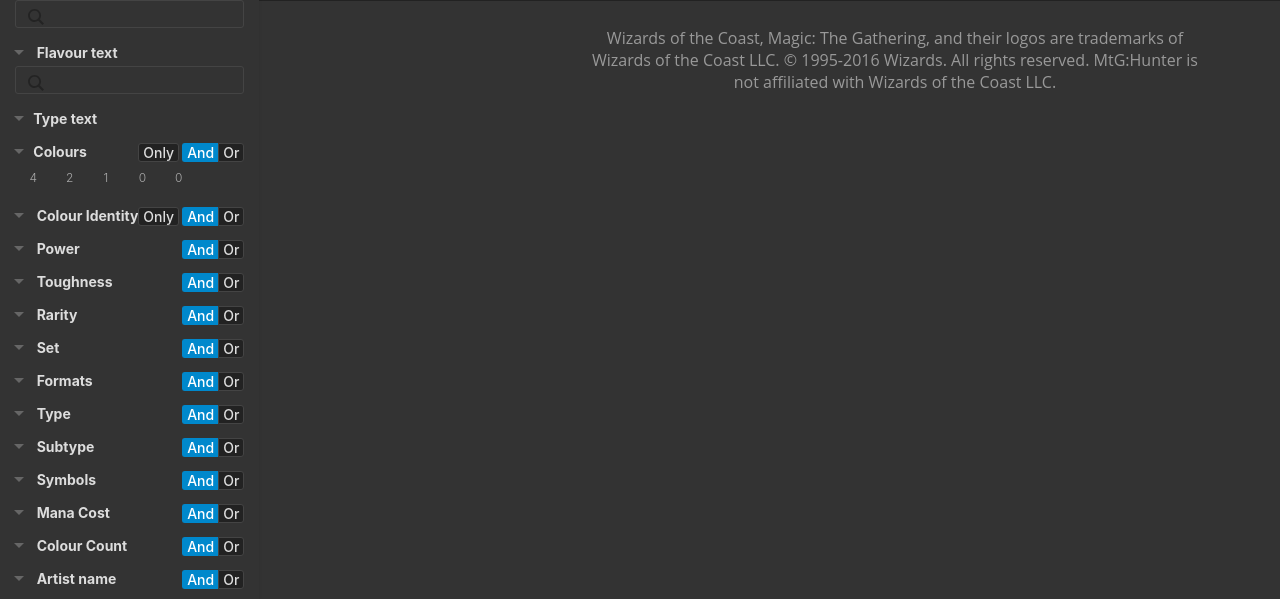
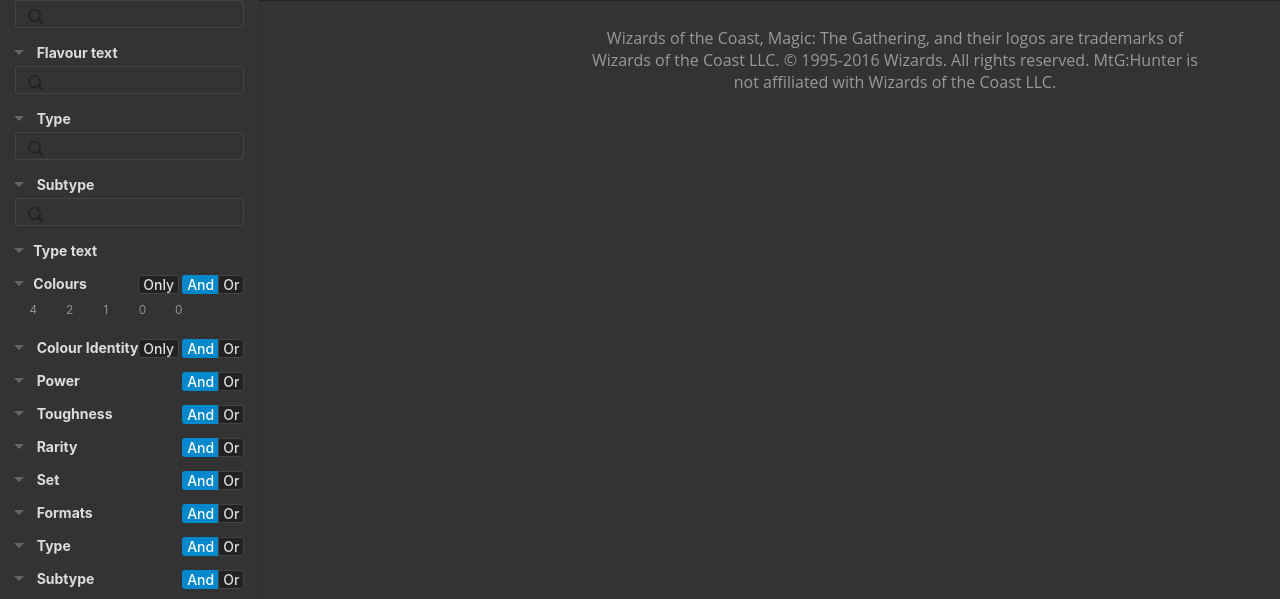
Before and after one commit to marshl/sylvan_library, a Django app: template sylvan_library/website/templates/website/set.html in a window 1280 px wide. Shown: the part 201-800 px from the top of the page. Run offline with Django 3.2, Linux system fonts and the light colour scheme; the template is opened without the code that fills it, so the values that code supplies are empty; parts of the project's set-up code (start-up, migrations or seed data) failed here and were passed over; some libraries are stand-ins or nearby versions.

Commit message:
Added type and subtype fields

```diff
--- a/sylvan_library/website/forms.py
+++ b/sylvan_library/website/forms.py
@@ -13,6 +13,8 @@ class SearchForm(forms.Form):
     card_name = forms.CharField(required=False)
     rules_text = forms.CharField(required=False)
     flavour_text = forms.CharField(required=False)
+    type_text = forms.CharField(required=False)
+    subtype_text = forms.CharField(required=False)
     cmc = forms.IntegerField(required=False)
     cmc_operator = forms.ChoiceField(choices=parameters.NUMERICAL_OPERATOR_CHOICES, required=False)
 
--- a/sylvan_library/website/templates/website/filters.html
+++ b/sylvan_library/website/templates/website/filters.html
@@ -109,6 +109,8 @@
             {% include 'website/text_filter.html' with title="Card name" field=form.card_name placeholder="Search card name" %}
             {% include 'website/text_filter.html' with title="Rules text" field=form.rules_text placeholder="Use ~ for card name" %}
             {% include 'website/text_filter.html' with title="Flavour text" field=form.flavour_text placeholder="Search flavour text" %}
+            {% include 'website/text_filter.html' with title="Type" field=form.type_text placeholder="Search card type" %}
+            {% include 'website/text_filter.html' with title="Subtype" field=form.subtype_text placeholder="Search card subtype" %}
 
             <div class="sk-panel filter--typeLine">
                 <div class="sk-panel__header is-collapsable"><span
--- a/sylvan_library/website/views.py
+++ b/sylvan_library/website/views.py
@@ -109,6 +109,8 @@ def simple_search(request) -> HttpResponse:
         search.card_name = form.data.get('card_name')
         search.rules_text = form.data.get('rules_text')
         search.flavour_text = form.data.get('flavour_text')
+        search.type_text = form.data.get('type_text')
+        search.subtype_text = form.data.get('subtype_text')
 
         if form.data.get('cmc'):
             logger.info('wasd')
```
Also changed, not shown: sylvan_library/cardsearch/fieldsearch.py (+10 -0 lines).
